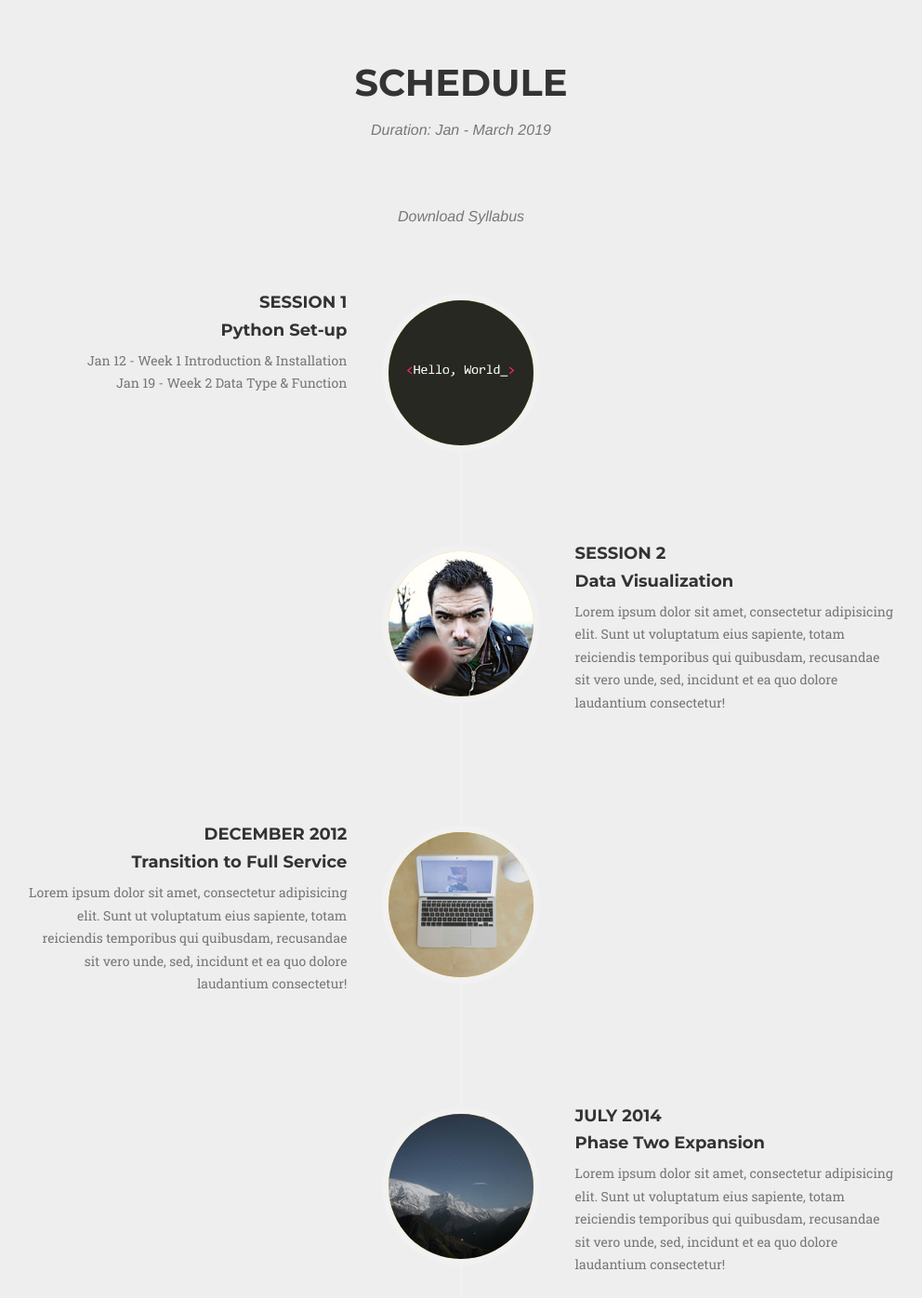
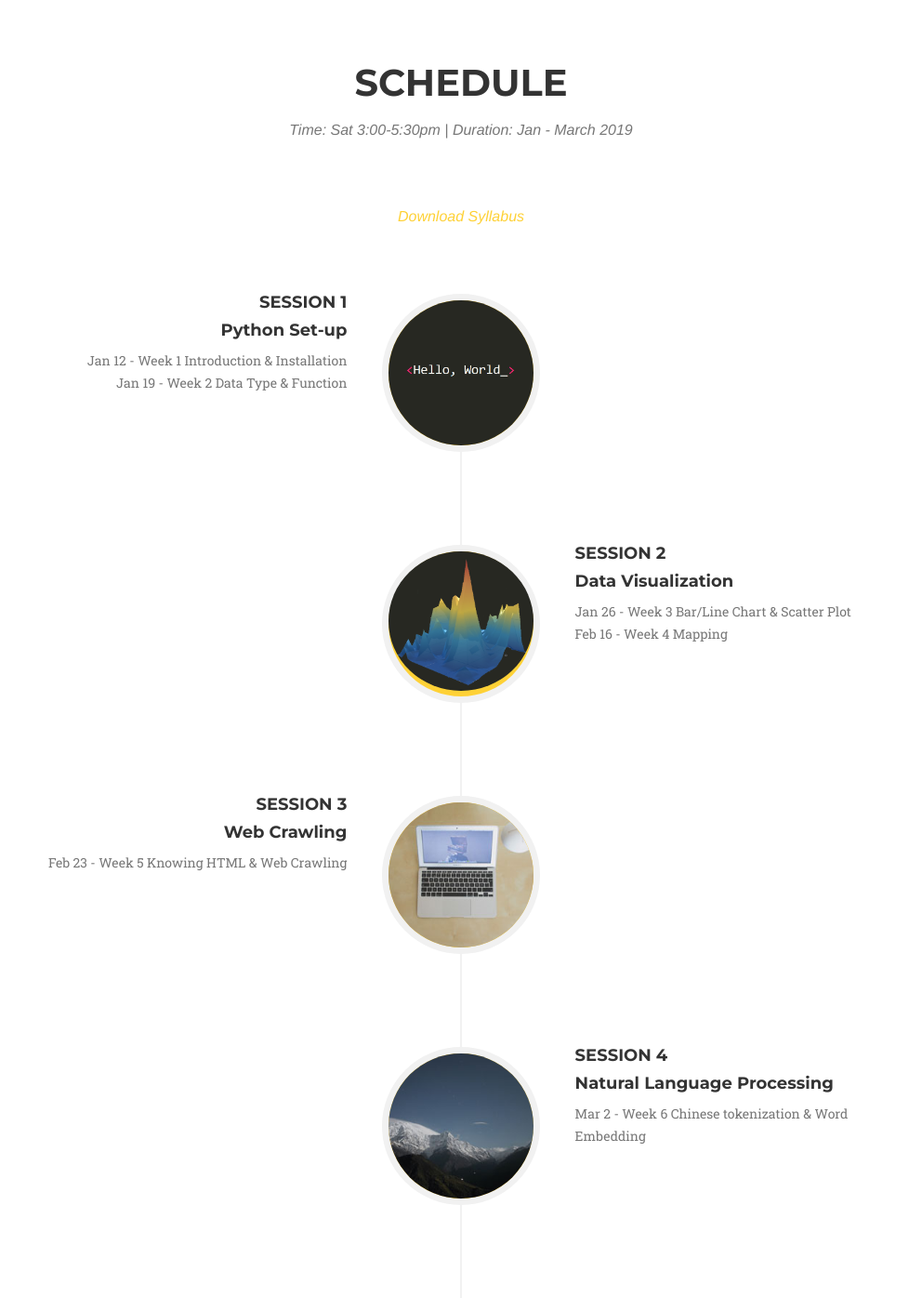
Before and after one commit to juniorworld/python-workshop, a website: page index.html in a window 1280 px wide. Shown: the part 1560-2956 px from the top of the page at 93% size, without its empty margins (144-1136 px from the left). Drawn offline with nearby package versions, Linux system fonts and the light colour scheme; files whose address does not match are found by name; a web font is replaced by a local one.

Commit message:
Update index.html

```diff
--- a/index.html
+++ b/index.html
@@ -126,17 +126,17 @@
     </section>
 
     <!-- Schedule Section -->
-    <section id="schedule" class="bg-light-gray">
+    <section id="schedule">
         <div class="container">
             <div class="row">
                 <div class="col-lg-12 text-center">
                     <h2 class="section-heading">Schedule</h2>
-                    <h3 class="section-subheading text-muted">Duration: Jan - March 2019</h3>
-                    <h3 class="section-subheading text-muted" href="Course Outline.docx">Download Syllabus</h3>
+                    <h3 class="section-subheading text-muted">Time: Sat 3:00-5:30pm | Duration: Jan - March 2019</h3>
+                    <h3 class="section-subheading text-muted"><a href="Course Outline.docx">Download Syllabus</a></h3>
                 </div>
             </div>
             <div class="row">
-                <div class="col-lg-12">
+                <div class="col-xs-12">
                     <ul class="timeline">
                         <li>
                             <div class="timeline-image">
@@ -154,7 +154,7 @@
                         </li>
                         <li class="timeline-inverted">
                             <div class="timeline-image">
-                                <img class="img-circle img-responsive" src="img/about/2.jpg" alt="">
+                                <img class="img-circle img-responsive" src="img/about/2.png" alt="">
                             </div>
                             <div class="timeline-panel">
                                 <div class="timeline-heading">
@@ -162,7 +162,7 @@
                                     <h4 class="subheading">Data Visualization</h4>
                                 </div>
                                 <div class="timeline-body">
-                                    <p class="text-muted">Lorem ipsum dolor sit amet, consectetur adipisicing elit. Sunt ut voluptatum eius sapiente, totam reiciendis temporibus qui quibusdam, recusandae sit vero unde, sed, incidunt et ea quo dolore laudantium consectetur!</p>
+                                    <p class="text-muted">Jan 26 - Week 3 Bar/Line Chart & Scatter Plot<br>Feb 16 - Week 4 Mapping</p>
                                 </div>
                             </div>
                         </li>
@@ -172,11 +172,11 @@
                             </div>
                             <div class="timeline-panel">
                                 <div class="timeline-heading">
-                                    <h4>December 2012</h4>
-                                    <h4 class="subheading">Transition to Full Service</h4>
+                                    <h4>Session 3</h4>
+                                    <h4 class="subheading">Web Crawling</h4>
                                 </div>
                                 <div class="timeline-body">
-                                    <p class="text-muted">Lorem ipsum dolor sit amet, consectetur adipisicing elit. Sunt ut voluptatum eius sapiente, totam reiciendis temporibus qui quibusdam, recusandae sit vero unde, sed, incidunt et ea quo dolore laudantium consectetur!</p>
+                                    <p class="text-muted">Feb 23 - Week 5 Knowing HTML & Web Crawling</p>
                                 </div>
                             </div>
                         </li>
@@ -186,11 +186,11 @@
                             </div>
                             <div class="timeline-panel">
                                 <div class="timeline-heading">
-                                    <h4>July 2014</h4>
-                                    <h4 class="subheading">Phase Two Expansion</h4>
+                                    <h4>Session 4</h4>
+                                    <h4 class="subheading">Natural Language Processing</h4>
                                 </div>
                                 <div class="timeline-body">
-                                    <p class="text-muted">Lorem ipsum dolor sit amet, consectetur adipisicing elit. Sunt ut voluptatum eius sapiente, totam reiciendis temporibus qui quibusdam, recusandae sit vero unde, sed, incidunt et ea quo dolore laudantium consectetur!</p>
+                                    <p class="text-muted">Mar 2 - Week 6 Chinese tokenization & Word Embedding</p>
                                 </div>
                             </div>
                         </li>
@@ -208,7 +208,7 @@
     </section>
 
     <!-- Materials Grid Section -->
-    <section id="materials">
+    <section id="materials" class="bg-light-gray">
         <div class="container">
             <div class="row">
                 <div class="col-lg-12 text-center">
```
